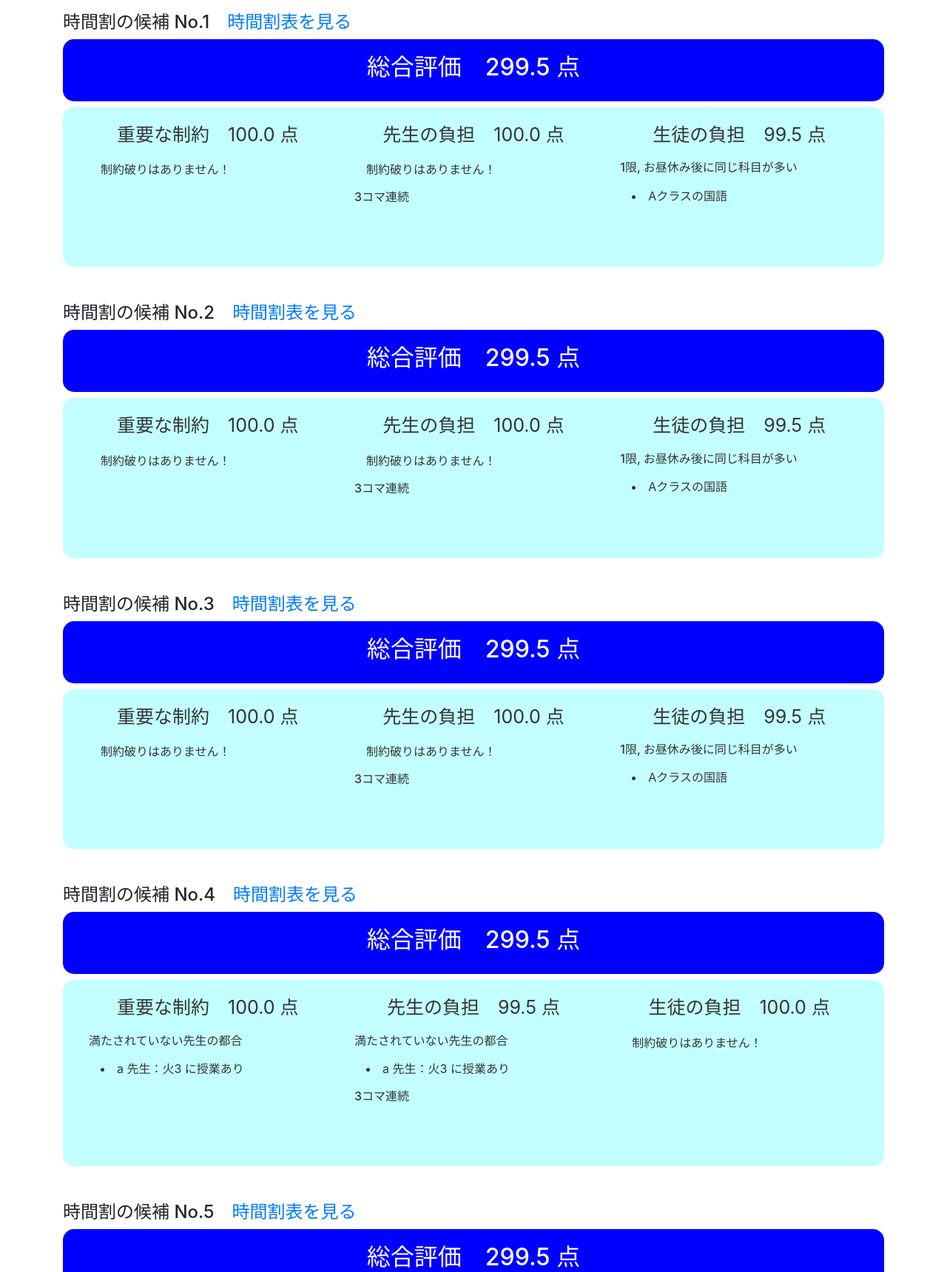
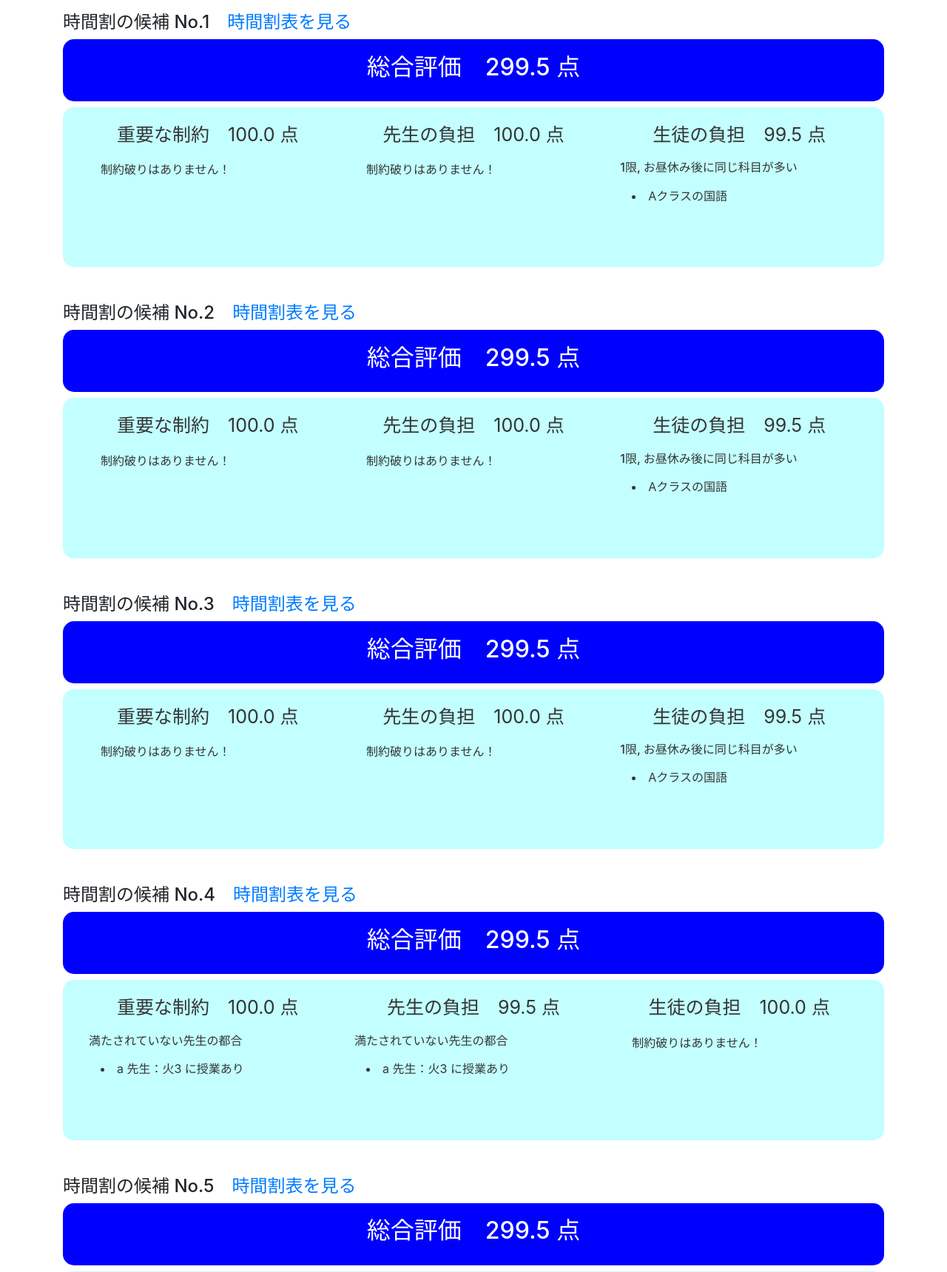
Before and after one commit to CanonMukai/timetable, a Django app: page /make/success in a window 1280 px wide. Shown: the part 56-1776 px from the top of the page at 74% size. Run offline with Django 3.2, Linux system fonts and the light colour scheme; data comes from the database, SQL or seed files in the repository; some libraries are stand-ins or nearby versions.

Commit message:
Delete '3コマ連続'

```diff
--- a/templates/make/success.html
+++ b/templates/make/success.html
@@ -47,7 +47,6 @@
                     制約破りはありません！
                 </div>
                 {% endif %}
-                <h6>3コマ連続</h6>
             </div>
         </div>
         <!-- 生徒の負担 -->
```
